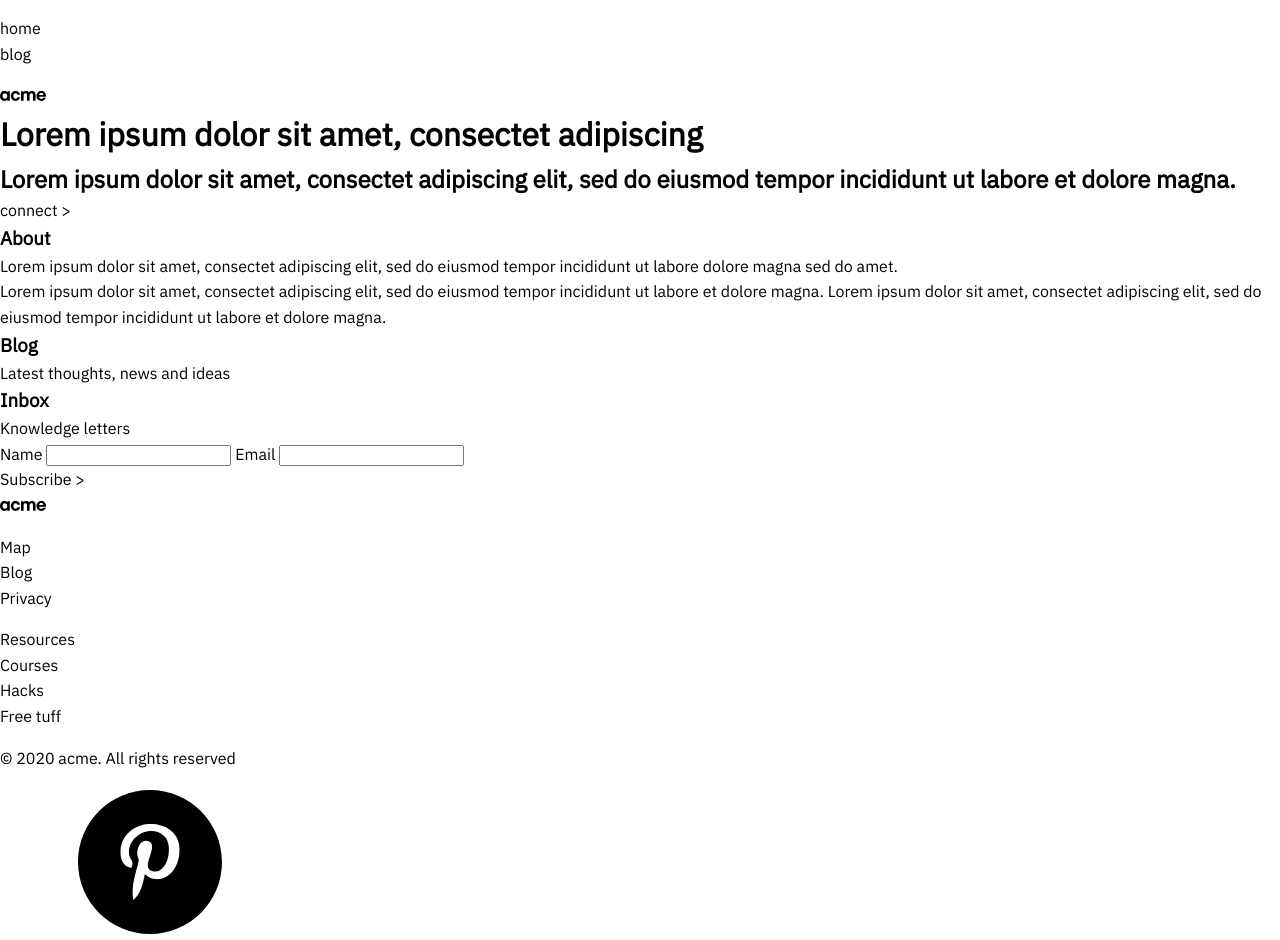
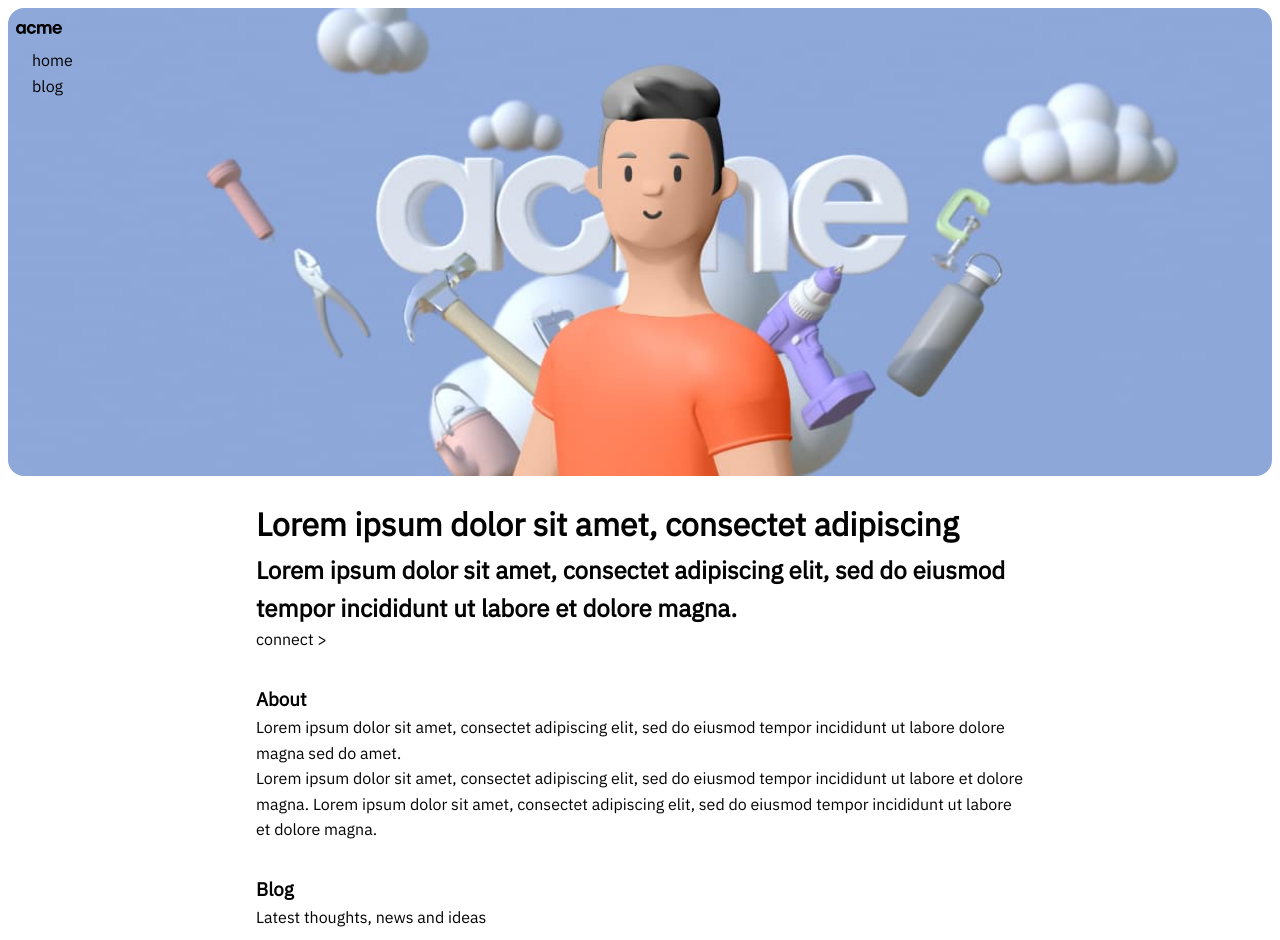
Before and after one commit to Helena-p/Acme-blog, a website: page index.html in a window 1280 px wide. Shown: the top 940 px of the page. Drawn offline with Linux system fonts and the light colour scheme.

Commit message:
Add hero image

```diff
--- a/index.html
+++ b/index.html
@@ -16,26 +16,33 @@
     </head>
     <body>
         <!-- Header with navigation -->
+        <header>
+            <div>
+                <img src="src/img/hero.jpg" class="hero-img" />
+                <div class="navigation">
+                    <img src="src/img/logo.svg" alt="Acme logo" class="icon" />
                     <nav class="navigation">
                         <ul class="nav__list">
                             <li class="nav__item"><a href="#">home</a></li>
                             <li class="nav__item"><a href="#">blog</a></li>
                         </ul>
                     </nav>
-        <header>
-            <img src="src/img/logo.svg" alt="Acme logo" class="icon" />
+                </div>
+            </div>
+            <div class="container">
                 <h1>Lorem ipsum dolor sit amet, consectet adipiscing</h1>
                 <h2>
-                Lorem ipsum dolor sit amet, consectet adipiscing elit, sed do
-                eiusmod tempor incididunt ut labore et dolore magna.
+                    Lorem ipsum dolor sit amet, consectet adipiscing elit, sed
+                    do eiusmod tempor incididunt ut labore et dolore magna.
                 </h2>
                 <a href="#">
                     <p>connect &GT;</p>
                 </a>
+            </div>
         </header>
         <main>
             <!-- About -->
-            <article>
+            <article class="container">
                 <h3>About</h3>
                 <p>
                     Lorem ipsum dolor sit amet, consectet adipiscing elit, sed
@@ -51,7 +58,7 @@
             </article>
 
             <!-- Blog -->
-            <section>
+            <section class="container">
                 <h3>Blog</h3>
                 <p>Latest thoughts, news and ideas</p>
                 <div>
@@ -62,7 +69,7 @@
             </section>
 
             <!-- Subscribe -->
-            <section>
+            <section class="container">
                 <h3>Inbox</h3>
                 <p>Knowledge letters</p>
                 <form action="" class="form">
@@ -76,7 +83,7 @@
                 </a>
             </section>
         </main>
-        <footer>
+        <footer class="container">
             <img src="src/img/logo.svg" alt="Acme logo" class="icon" />
             <ul class="footer__list">
                 <p>Map</p>
--- a/src/sass/_components.scss
+++ b/src/sass/_components.scss
@@ -0,0 +1,12 @@
+.hero-img {
+    width: 100%;
+    border-radius: 1rem;
+    position: static;
+    z-index: -1;
+}
+
+.navigation {
+    position: absolute;
+    top: 1rem;
+    left: 1rem;
+}
--- a/src/sass/_generic.scss
+++ b/src/sass/_generic.scss
@@ -52,4 +52,11 @@ body {
     line-height: 1.6;
     color: var(--clr-neutral-900);
     margin: 0;
+    padding: 0.5rem;
 }
+
+.container {
+    max-width: 50rem;
+    margin: 0 auto;
+    padding: 1rem;
+}
```
Also changed, not shown: dist/css/style.css, 1 other file. Lines whose indentation alone changed are shown as unchanged.
